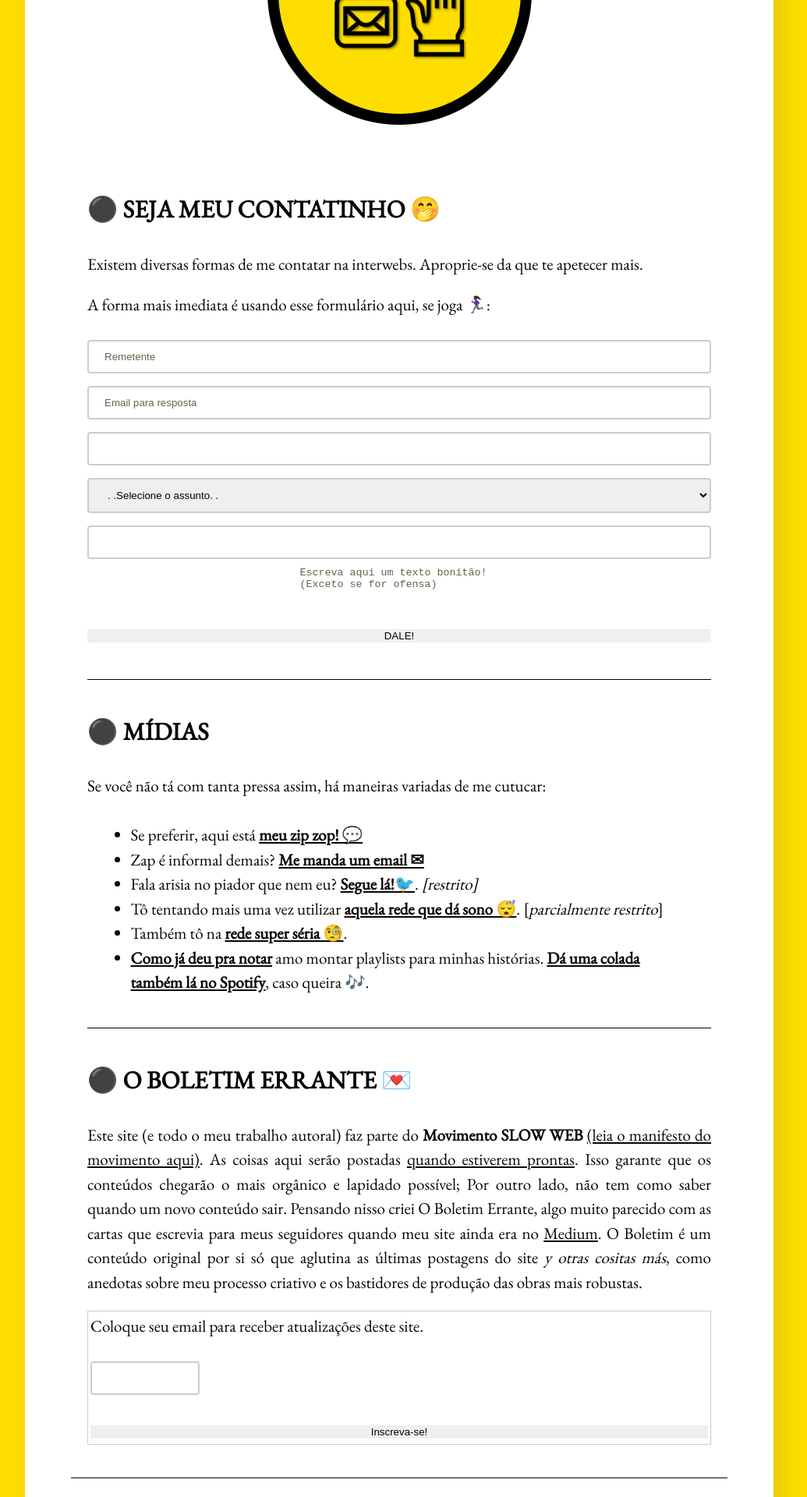
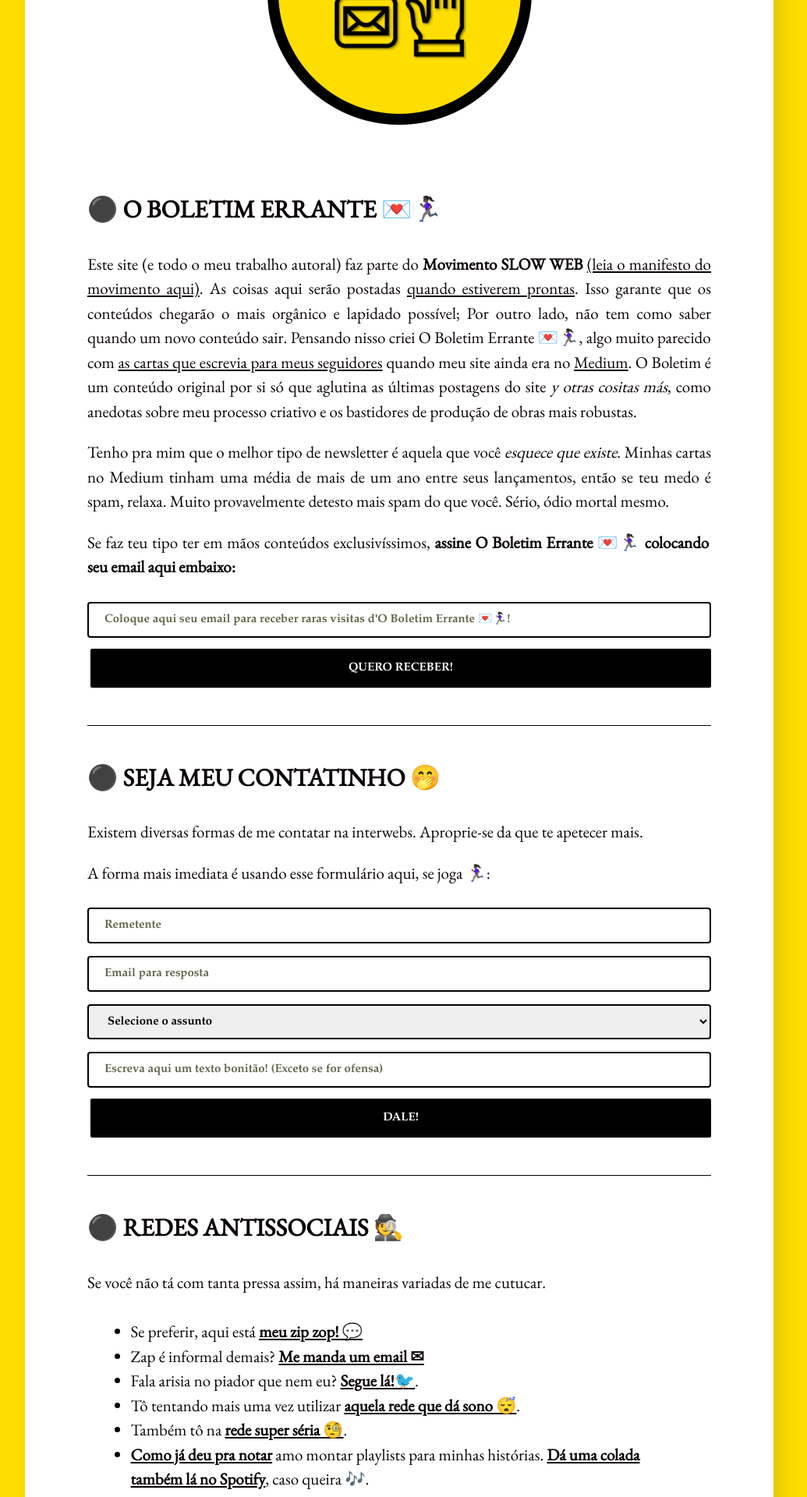
Before and after one commit to tropicaos/laueu, a Jekyll site: the page built from contato.md, in a window 1280 px wide. Shown: the part 805-2725 px from the top of the page at 78% size, without its empty margins (128-1163 px from the left). Built offline with Jekyll 4.4.1, drawn with Linux system fonts in a browser that asks for light colours.

Commit message:
css botões, lacunas e contatinhos

```diff
--- a/assets/css/main.scss
+++ b/assets/css/main.scss
@@ -24,6 +24,65 @@ input {
     width: 100%;
 	outline: none;
 	border: none;
+    font-family: Garamond;
+    font-size: 15px;
+    border: 2px solid #000;
+    font-weight: bold;
+    color: black;
+}
+
+input[type=text] {
+  width: 100%;
+  padding: 12px 20px;
+  margin: 8px 0;
+  display: inline-block;
+  border: 2px solid #000;
+  border-radius: 4px;
+  box-sizing: border-box;
+  font-weight: bold;
+}
+
+input[type=text], select {
+  width: 100%;
+  padding: 12px 20px;
+  margin: 8px 0;
+  display: inline-block;
+  border: 2px solid #000;
+  border-radius: 4px;
+  box-sizing: border-box;
+  font-family: Garamond;
+  font-size: 15px;
+  font-weight: bold;
+  color: black;
+}
+
+input[type=button], input[type=submit] {
+  background-color: #000;
+  border: 2px solid;
+  color: white;
+  padding: 16px 32px;
+  text-decoration: solid;
+  margin: 4px 2px;
+  cursor: pointer;
+  border-radius: 4px;
+  transition-duration: 0.4s;
+  font-weight: bold;
+}
+
+input[type=submit], span {
+  cursor: pointer;
+  display: inline-block;
+  position: relative;
+  transition: 0.5s;
+  font-weight: bold;
+}
+
+input[type=submit]:hover {
+  background-color: #fede00;
+  border: 2px solid #000;
+  border-radius: 4px;
+  text-emphasis-color: black;
+  color: black;
 }
 
 textarea {
@@ -32,32 +91,6 @@ textarea {
   resize: none;
 }
 
-input[type=text] {
-  width: 100%;
-  padding: 12px 20px;
-  margin: 8px 0;
-  display: inline-block;
-  border: 2px solid #ccc;
-  border-radius: 4px;
-  box-sizing: border-box;
+textarea:focus, input:focus {
+  border-color: #fede00 !important;
 }
-
-input[type=text], select {
-  width: 100%;
-  padding: 12px 20px;
-  margin: 8px 0;
-  display: inline-block;
-  border: 2px solid #ccc;
-  border-radius: 4px;
-  box-sizing: border-box;
-}
-
-textarea:focus, input:focus {
-  border-color: transparent !important;
-}
-
-div {
-  border-radius: 5px;
-  background-color: transparent;
-    width: 100%;
-}
--- a/contato.md
+++ b/contato.md
@@ -8,6 +8,23 @@ layout: page
 
 <br/>
 
+### ⚫ **O BOLETIM ERRANTE 💌🏃🏿‍♀️**
+
+Este site (e todo o meu trabalho autoral) faz parte do **Movimento SLOW WEB** [(leia o manifesto do movimento aqui)](https://manualdousuario.net/a-slow-web/){:target="_blank"}. As coisas aqui serão postadas [quando estiverem prontas](https://i.imgur.com/YsfZ2Tq.png). Isso garante que os conteúdos chegarão o mais orgânico e lapidado possível; Por outro lado, não tem como saber quando um novo conteúdo sair. Pensando nisso criei O Boletim Errante 💌🏃🏿‍♀️, algo muito parecido com [as cartas que escrevia para meus seguidores](https://i.imgur.com/OG2RpNl.png){:target="_blank"} quando meu site ainda era no [Medium](http://medium.com/@laureanoeu){:target="_blank"}. O Boletim é um conteúdo original por si só que aglutina as últimas postagens do site *y otras cositas más*, como anedotas sobre meu processo criativo e os bastidores de produção de obras mais robustas.
+
+Tenho pra mim que o melhor tipo de newsletter é aquela que você *esquece que existe*. Minhas cartas no Medium tinham uma média de mais de um ano entre seus lançamentos, então se teu medo é spam, relaxa. Muito provavelmente detesto mais spam do que você. Sério, ódio mortal mesmo.
+
+Se faz teu tipo ter em mãos conteúdos exclusivíssimos, **assine O Boletim Errante 💌🏃🏿‍♀️ colocando seu email aqui embaixo:**
+
+<div>
+    <form style="text-align:center;" action="https://tinyletter.com/laureanoeu" method="post" target="popupwindow" onsubmit="window.open('https://tinyletter.com/laureanoeu', 'popupwindow', 'scrollbars=yes,width=800,height=600');return true">
+        <input type="text" name="email" id="tlemail" placeholder="Coloque aqui seu email para receber raras visitas d'O Boletim Errante 💌🏃🏿‍♀️!" />
+        <input type="hidden" value="1" name="embed"/>
+        <input type="submit" value="QUERO RECEBER!"  />
+    </form>
+</div>
+
+---
 
 ### ⚫ **SEJA MEU CONTATINHO 🤭**
 
@@ -19,37 +36,28 @@ A forma mais imediata é usando esse formulário  aqui, se joga 🏃🏿‍♀
     <form style="text-align:center;" action="https://formspree.io/f/xzbkgkea"
     method="POST">
         <input type="text" name="Remetente" placeholder="Remetente" required>
-        <input type="text" name="Email" required placeholder="Email para resposta">
-        <input type="text" data-validate="Selecione um Assunto" name="Assunto" required>
-            <select id="assunto" name="assunto" required>
-                <option value="" disabled selected >. .Selecione o assunto. .</option>
-                <option value="orçamento"><strong>Orçamento</strong></option>
-                <option value="feedback"><strong>Feedback</strong></option>
-                <option value="ofensa"><strong>Ofensa</strong></option>
-            </select>
-        <input type="text" name="Caixa de Texto" required>
-            <textarea rows="4" cols="30" class="input100" name="message" placeholder="Escreva aqui um texto bonitão! (Exceto se for ofensa)"></textarea>
+        <input type="text" name="Email" required placeholder="Email para resposta"><strong>
+        <select id="assunto" name="assunto" required>
+            <option value="" disabled selected >Selecione o assunto</option>
+            <option value="orçamento"><strong>Orçamento 💲</strong></option>
+            <option value="feedback"><strong>Feedback 📢</strong></option>
+            <option value="42"><strong>O significado da Vida, o Universo e Tudo Mais 👩🏿‍🚀🪐</strong></option>
+            <option value="ofensa"><strong>Ofensa 🤬</strong></option>
+        </select></strong>
+        <input class="button" type="text" name="Caixa de Texto" placeholder="Escreva aqui um texto bonitão! (Exceto se for ofensa)" required>
         <input type="submit" value="DALE!">
     </form>
 </div>
 
 ---
 
-### ⚫ **MÍDIAS**
+### ⚫ **REDES ANTISSOCIAIS 🕵️**
 
-Se você não tá com tanta pressa assim, há maneiras variadas de me cutucar:
+Se você não tá com tanta pressa assim, há maneiras variadas de me cutucar.
 - Se preferir, aqui está <a href="https://api.whatsapp.com/send?phone=+55-83991647494" target="_blank"><i class="fa fa-whatsapp"></i><strong>meu zip zop! 💬</strong></a>
 - Zap é informal demais? [**Me manda um email ✉**](mailto:contato@laureano.eu){:target="_blank"}
-- Fala arisia no piador que nem eu? [**Segue lá!🐦**](https://twitter.com/laureanoeu){:target="_blank"}. *[restrito]*
-- Tô tentando mais uma vez utilizar [**aquela rede que dá sono 😴**](https://instagram.com/laureanoeu){:target="_blank"}. [*parcialmente restrito*]
+- Fala arisia no piador que nem eu? [**Segue lá!🐦**](https://twitter.com/laureanoeu){:target="_blank"}.
+- Tô tentando mais uma vez utilizar [**aquela rede que dá sono 😴**](https://instagram.com/laureanoeu){:target="_blank"}.
 - Também tô na [**rede super séria 🧐**](https://linkedin.com/in/laureanoeu
 ).
 - [**Como já deu pra notar**](/Textos/Termos&Condicoes){:target="_blank"} amo montar playlists para minhas histórias. [**Dá uma colada também lá no Spotify**](https://open.spotify.com/user/8p7m6aps2kw1fius7edvoiu68){:target="_blank"}, caso queira 🎶.
-
----
-
-### ⚫ **O BOLETIM ERRANTE 💌**
-
-Este site (e todo o meu trabalho autoral) faz parte do **Movimento SLOW WEB** [(leia o manifesto do movimento aqui)](https://manualdousuario.net/a-slow-web/){:target="_blank"}. As coisas aqui serão postadas [quando estiverem prontas](https://i.imgur.com/YsfZ2Tq.png). Isso garante que os conteúdos chegarão o mais orgânico e lapidado possível; Por outro lado, não tem como saber quando um novo conteúdo sair. Pensando nisso criei O Boletim Errante, algo muito parecido com as cartas que escrevia para meus seguidores quando meu site ainda era no [Medium](http://medium.com/@laureanoeu){:target="_blank"}. O Boletim é um conteúdo original por si só que aglutina as últimas postagens do site *y otras cositas más*, como anedotas sobre meu processo criativo e os bastidores de produção das obras mais robustas.
-
-<form style="border:1px solid #ccc;padding:3px;text-align:center;" action="https://tinyletter.com/laureanoeu" method="post" target="popupwindow" onsubmit="window.open('https://tinyletter.com/laureanoeu', 'popupwindow', 'scrollbars=yes,width=800,height=600');return true"><p><label for="tlemail">Coloque seu email para receber atualizações deste site.</label></p><p><input type="text" style="width:140px" name="email" id="tlemail" /></p><input type="hidden" value="1" name="embed"/><input type="submit" value="Inscreva-se!" /></form>
```
